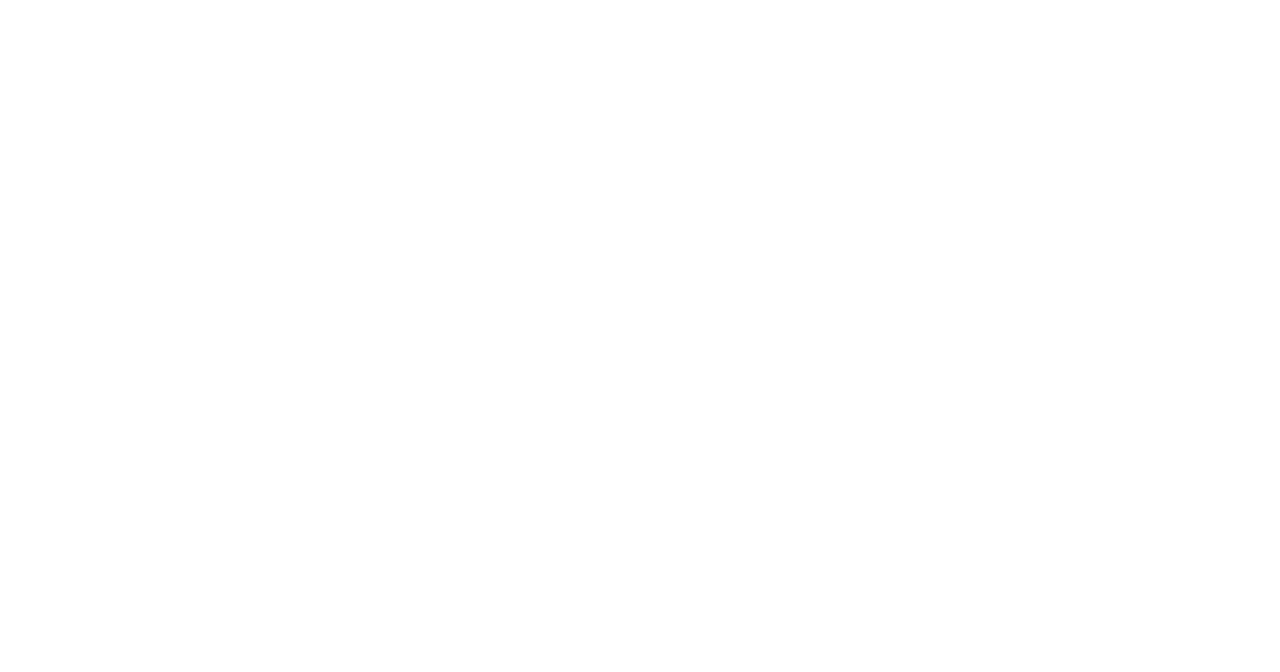
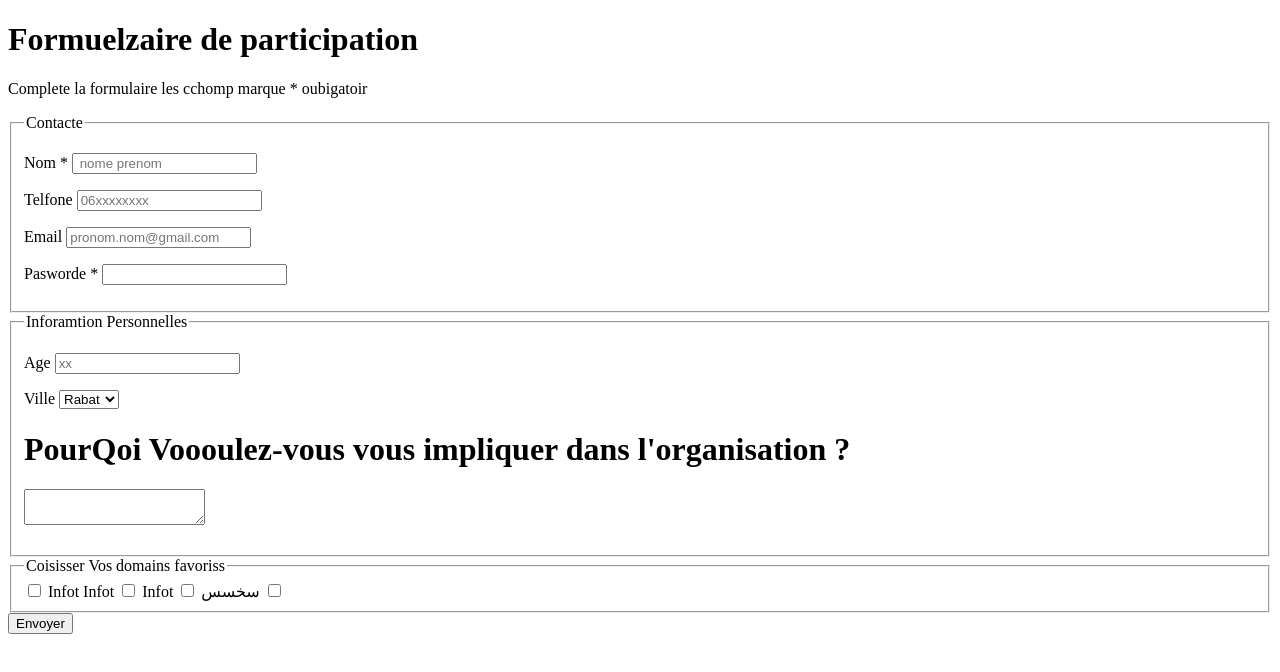
Before and after one commit to AjartiJaouad/js, a plain HTML site: page exerciceJs/index.html in a window 1280 px wide. Drawn offline with Linux system fonts and the light colour scheme.

Commit message:
Enhance form structure and content in index.html

```diff
--- a/exerciceJs/index.html
+++ b/exerciceJs/index.html
@@ -1,5 +1,6 @@
 <!DOCTYPE html>
 <html lang="en">
+
 <head>
     <meta charset="UTF-8">
     <meta name="viewport" content="width=device-width, initial-scale=1.0">
@@ -7,7 +8,65 @@
 
     </title>
 </head>
+
 <body>
+    <h1>Formuelzaire de participation</h1>
+    <p>Complete la formulaire les cchomp marque * oubigatoir</p>
+    <form action="">
+        <fieldset>
+            <legend>Contacte</legend>
+            <p>
+                <label for="">Nom *</label>
+                <input type="text" placeholder=" nome prenom">
+            </p>
+            <p>
+                <label for="Portable">Telfone</label>
+                <input required type="text" placeholder="06xxxxxxxx">
+
+            </p>
+            <p>
+                <label for="">Email </label>
+                <input required type="email" name="" id="" placeholder="pronom.nom@gmail.com ">
+            </p>
+            <p>
+                <label for="">Pasworde *</label>
+                <input type="password" name="" id="">
+            </p>
+        </fieldset>
+        <fieldset>
+            <legend>Inforamtion Personnelles </legend>
+            <p>
+                <label for="Age">Age</label>
+                <input required type="number" name="" id="" placeholder="xx">
+            </p>
+            <p> <label for="">Ville</label>
+                <select name="ville" id="">
+                    <label for="">Ville</label>
+                    <option value="">Rabat</option>
+                    <option value="">Casa</option>
+                    <option value="">Nado</option>
+                    <option value="">tonger</option>
+                </select></p>
+            <p>
+
+            <h1>PourQoi Voooulez-vous vous impliquer dans l'organisation ?</h1>
+            <textarea name="messge" id=""></textarea>
+            </p>
+        </fieldset>
+        <fieldset>
+            <input type="checkbox" name="" id="" value="Infot">
+            <label for="">Infot</label>
+            <legend>Coisisser Vos domains favoriss</legend>
+            <label for="">Infot</label>
+            <input type="checkbox" name="" id="" value="Scince">
+            <label for="">Infot</label>
+            <input type="checkbox" name="" id="" value="culture">
+            <label for="">سخسس</label>
+            <input type="checkbox" name="" id="" value="soscile">
+        </fieldset>
+        <input type="submit" value="Envoyer">
+    </form>
 
 </body>
+
 </html>
```
